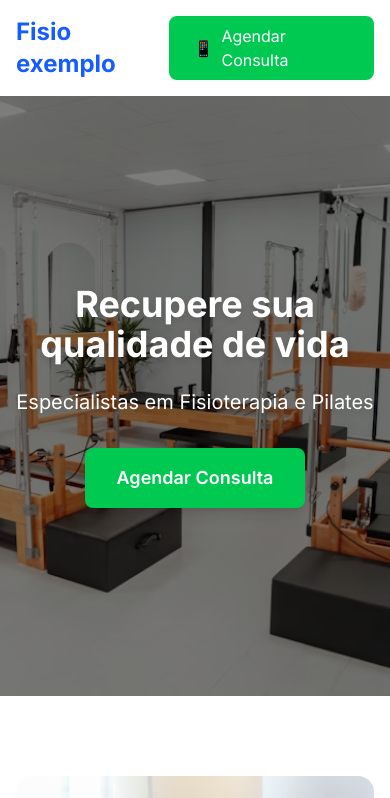
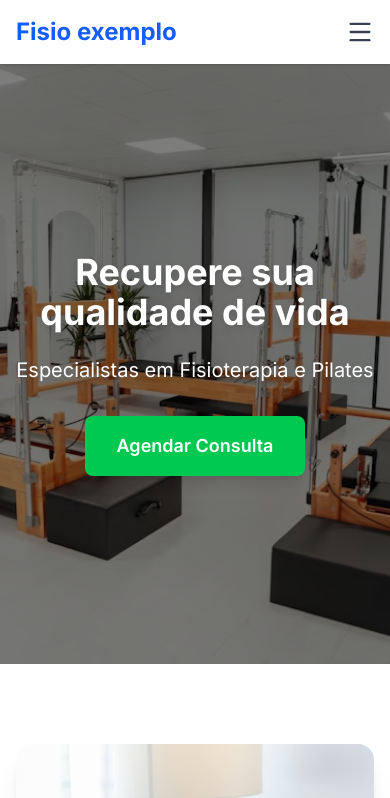
Before and after one commit to Kvothe000/template-site-saude, a Next.js app: page / in a window 390 px wide. Shown: the top 798 px of the page. Built offline with nearby package versions, Linux system fonts and the light colour scheme.

Commit message:
agoravai

```diff
--- a/components/Header.tsx
+++ b/components/Header.tsx
@@ -1,46 +1,105 @@
+'use client' // <--- Necessário para funcionar o clique
+
+import { useState } from 'react'
 import Link from 'next/link'
 import { siteConfig } from '@/config/site-info'
+import { Menu, X } from 'lucide-react' // Ícones prontos
 
 export default function Header() {
+  const [isMenuOpen, setIsMenuOpen] = useState(false)
   const whatsappNumber = siteConfig.phone.replace(/\D/g, '')
 
+  const toggleMenu = () => {
+    setIsMenuOpen(!isMenuOpen)
+  }
+
   return (
-    <header className="bg-white shadow-sm">
+    <header className="bg-white shadow-sm sticky top-0 z-50">
       <div className="container mx-auto px-4 py-4">
         <div className="flex justify-between items-center">
+
           {/* Logo */}
-          <Link href="/" className="text-2xl font-bold text-blue-600">
+          <Link href="/" className="text-2xl font-bold text-blue-600 z-50">
             {siteConfig.businessName}
           </Link>
 
-          {/* Navigation */}
-          <nav className="hidden md:flex space-x-8">
-            <Link href="/" className="text-gray-700 hover:text-blue-600 transition">
-              Início
-            </Link>
-            <Link href="/sobre" className="text-gray-700 hover:text-blue-600 transition">
-              Sobre
-            </Link>
-            <Link href="/servicos" className="text-gray-700 hover:text-blue-600 transition">
-              Serviços
-            </Link>
-            <Link href="/contato" className="text-gray-700 hover:text-blue-600 transition">
-              Contato
-            </Link>
+          {/* --- MENU DESKTOP (Telas Grandes) --- */}
+          <nav className="hidden md:flex items-center space-x-8">
+            <Link href="/" className="text-gray-700 hover:text-blue-600 transition">Início</Link>
+            <Link href="/sobre" className="text-gray-700 hover:text-blue-600 transition">Sobre</Link>
+            <Link href="/servicos" className="text-gray-700 hover:text-blue-600 transition">Serviços</Link>
+            <Link href="/contato" className="text-gray-700 hover:text-blue-600 transition">Contato</Link>
+
+            {/* Botão Desktop */}
+            <a
+              href={`https://wa.me/55${whatsappNumber}`}
+              target="_blank"
+              rel="noopener noreferrer"
+              className="bg-green-500 text-white px-6 py-2 rounded-lg hover:bg-green-600 transition flex items-center space-x-2"
+            >
+              <span>📱</span>
+              <span>{siteConfig.hero.buttonText}</span>
+            </a>
           </nav>
 
-          {/* WhatsApp Button */}
+          {/* --- BOTÃO MOBILE (Hamburguer) --- */}
+          <button
+            className="md:hidden text-gray-700 z-50"
+            onClick={toggleMenu}
+            aria-label="Toggle Menu"
+          >
+            {isMenuOpen ? <X size={28} /> : <Menu size={28} />}
+          </button>
+
+        </div>
+      </div>
+
+      {/* --- MENU MOBILE (Gaveta) --- */}
+      {/* Só aparece se isMenuOpen for true */}
+      {isMenuOpen && (
+        <div className="md:hidden absolute top-full left-0 w-full bg-white border-t shadow-lg py-4 px-4 flex flex-col space-y-4 animate-in slide-in-from-top-5 duration-200">
+          <Link
+            href="/"
+            className="text-gray-700 hover:text-blue-600 text-lg py-2 border-b border-gray-100"
+            onClick={() => setIsMenuOpen(false)}
+          >
+            Início
+          </Link>
+          <Link
+            href="/sobre"
+            className="text-gray-700 hover:text-blue-600 text-lg py-2 border-b border-gray-100"
+            onClick={() => setIsMenuOpen(false)}
+          >
+            Sobre
+          </Link>
+          <Link
+            href="/servicos"
+            className="text-gray-700 hover:text-blue-600 text-lg py-2 border-b border-gray-100"
+            onClick={() => setIsMenuOpen(false)}
+          >
+            Serviços
+          </Link>
+          <Link
+            href="/contato"
+            className="text-gray-700 hover:text-blue-600 text-lg py-2 border-b border-gray-100"
+            onClick={() => setIsMenuOpen(false)}
+          >
+            Contato
+          </Link>
+
+          {/* Botão Mobile */}
           <a
             href={`https://wa.me/55${whatsappNumber}`}
             target="_blank"
             rel="noopener noreferrer"
-            className="bg-green-500 text-white px-6 py-2 rounded-lg hover:bg-green-600 transition flex items-center space-x-2"
+            className="bg-green-500 text-white w-full py-3 rounded-lg hover:bg-green-600 transition flex justify-center items-center space-x-2"
+            onClick={() => setIsMenuOpen(false)}
           >
             <span>📱</span>
             <span>{siteConfig.hero.buttonText}</span>
           </a>
         </div>
-      </div>
+      )}
     </header>
   )
 }
```
